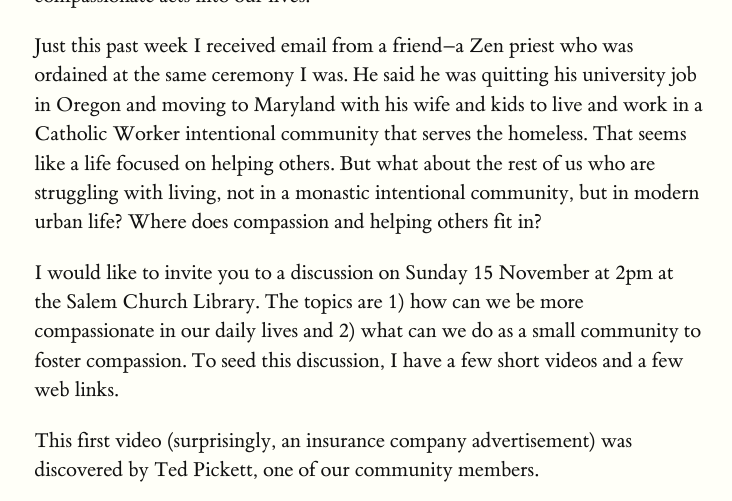
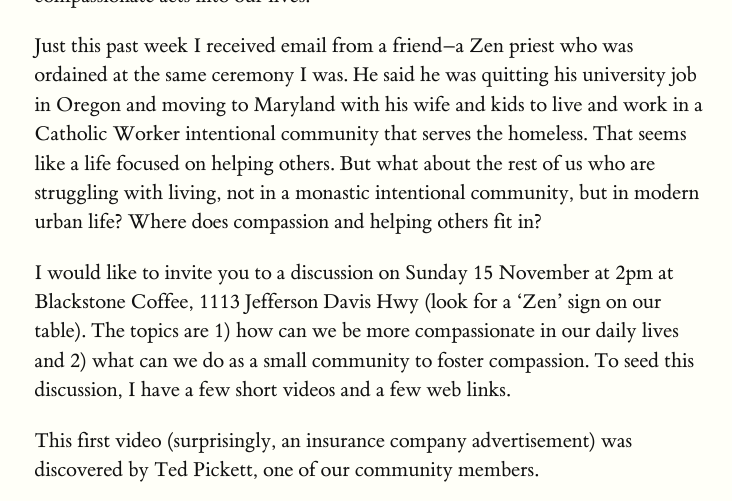
Before and after one commit to zacharski/compassionatepath.org, a Jekyll site: the page built from _posts/2015-11-07-compassion.md, in a window 1280 px wide and 900 px high, scrolled down 987 px, cut to the strip 0-501 px from the top of the window. Shown: the whole strip, without its empty margins (73-805 px from the left). Built offline with Jekyll 4.4.1, drawn with Linux system fonts in a browser that asks for light colours.

Commit message:
Changed location

```diff
--- a/_posts/2015-11-07-compassion.md
+++ b/_posts/2015-11-07-compassion.md
@@ -16,7 +16,7 @@ We all live busy lives. We work at hard jobs often putting in more than 40 hours
 
 Just this past week I received email from a friend--a Zen priest who was ordained at the same ceremony I was. He said he was quitting his university job in Oregon and moving to Maryland with his wife and kids to live and work in a Catholic Worker intentional community that serves the homeless. That seems like a life focused on helping others. But what about the rest of us who are struggling with living, not in a monastic intentional community, but in modern urban life? Where does compassion and helping others fit in?
 
-I would like to invite you to a discussion on Sunday 15 November at 2pm at the Salem Church Library. The topics are 1) how can we be more compassionate in our daily lives and 2) what can we do as a small community to foster compassion. To seed this discussion, I have a few short videos and a few web links.
+I would like to invite you to a discussion on Sunday 15 November at 2pm at Blackstone Coffee, 1113 Jefferson Davis Hwy (look for a 'Zen' sign on our table). The topics are 1) how can we be more compassionate in our daily lives and 2) what can we do as a small community to foster compassion. To seed this discussion, I have a few short videos and a few web links.
 
 This first video (surprisingly, an insurance company advertisement) was discovered by Ted Pickett, one of our community members.
 
```
